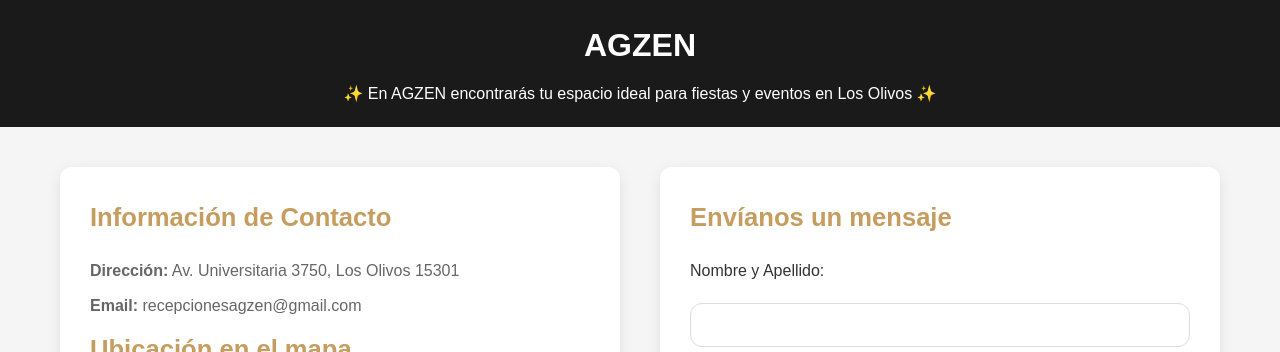
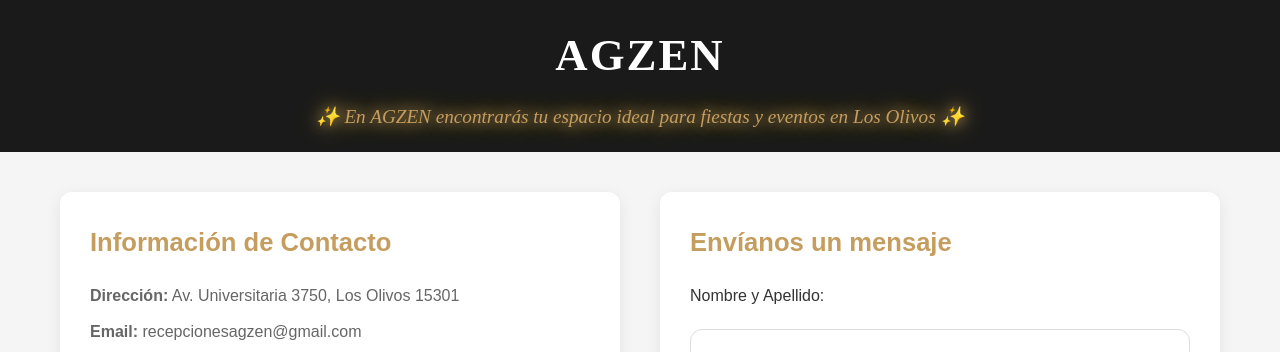
Before and after one commit to EventosAgzen/Contacto, a plain HTML site: page index.html in a window 1280 px wide. Shown: the top 352 px of the page. Drawn offline with Linux system fonts and the light colour scheme.

Commit message:
Update styles.css

```diff
--- a/styles.css
+++ b/styles.css
@@ -7,6 +7,8 @@
   --text-light: #666;
   --radius: 12px;
 }
+
+@import url('https://fonts.googleapis.com/css2?family=Cinzel:wght@600&family=Playfair+Display:wght@500&display=swap');
 
 * {
   margin: 0;
@@ -33,13 +35,23 @@ header h1 {
   margin-bottom: 10px;
 }
 
-.subtitulo {
+/* === NUEVO: Título y subtítulo elegantes === */
+.titulo-elegante {
+  font-family: 'Cinzel', serif;
+  font-size: 2.8rem;
+  letter-spacing: 2px;
+  color: white;
+  text-align: center;
+  margin-bottom: 10px;
+}
+
+.subtitulo-elegante {
+  font-family: 'Playfair Display', serif;
   font-size: 1.2rem;
   color: var(--accent);
-  font-weight: 500;
+  font-style: italic;
   text-align: center;
-  margin-top: -5px;
-  animation: fadeIn 1s ease-in-out;
+  animation: fadeIn 1.5s ease-in-out, glow 2s infinite alternate;
 }
 
 @keyframes fadeIn {
@@ -47,6 +59,12 @@ header h1 {
   to { opacity: 1; transform: translateY(0); }
 }
 
+@keyframes glow {
+  from { text-shadow: 0 0 5px var(--accent), 0 0 10px var(--accent-2); }
+  to { text-shadow: 0 0 15px var(--accent), 0 0 25px var(--accent-2); }
+}
+
+/* === MAIN === */
 main {
   max-width: 1200px;
   margin: 40px auto;
@@ -76,6 +94,7 @@ main {
   color: var(--text-light);
 }
 
+/* === MAPA === */
 .map-container {
   position: relative;
   padding-bottom: 56.25%;
@@ -92,6 +111,7 @@ main {
   height: 100%;
 }
 
+/* === FORM === */
 form {
   display: flex;
   flex-direction: column;
```
